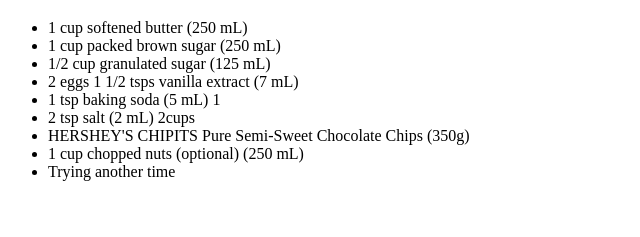
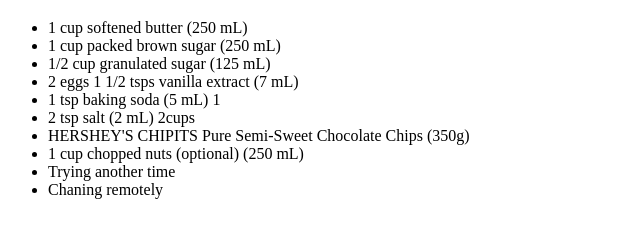
Before and after one commit to krupamaisuira/gitexam, a plain HTML site: page secret-recipe.htm in a window 1280 px wide. Shown: the part 61-298 px from the top of the page, without its empty margins (0-640 px from the left). Drawn offline with Linux system fonts and the light colour scheme.

Commit message:
Update secret-recipe.htm

```diff
--- a/secret-recipe.htm
+++ b/secret-recipe.htm
@@ -14,7 +14,7 @@
 (350g)  </li>
 <li>1 cup chopped nuts (optional) (250 mL)</li>
 <li>Trying another time</li>
-
+<li>Chaning remotely</li>
 </ul>
 
 </body>
```
